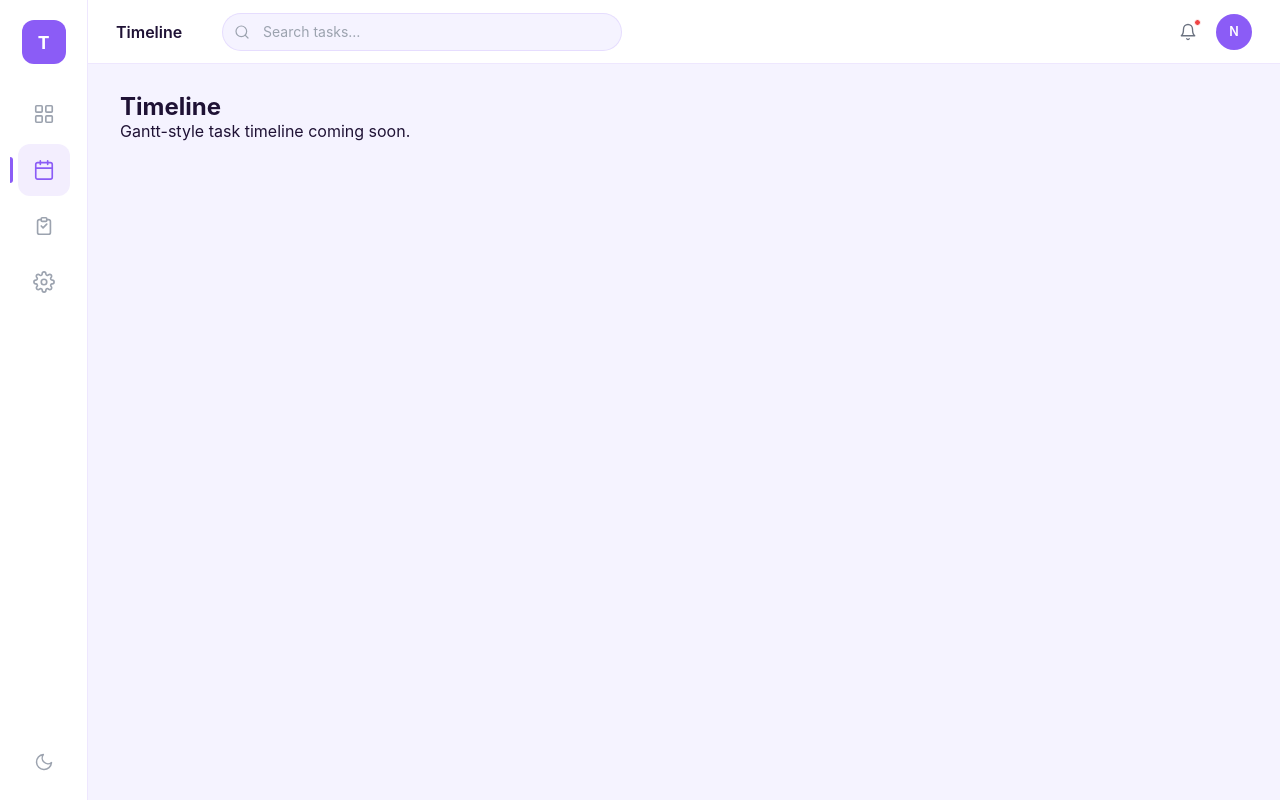
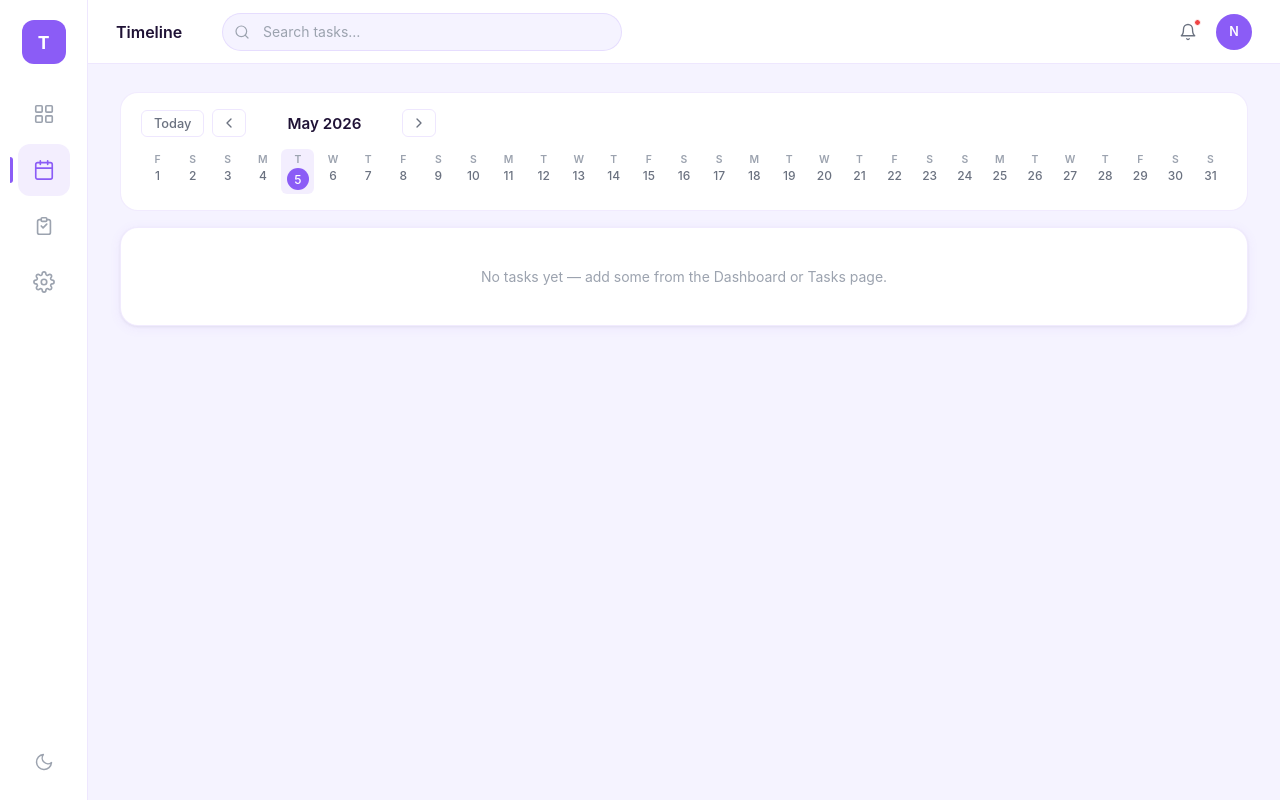
Before and after one commit to ziu222/react-todo, a React (Vite) app in the folder to-do app/: page /timeline in a window 1280 px wide. Built offline with nearby package versions, Linux system fonts and the light colour scheme.

Commit message:
feat(page): build Timeline page with month navigator and task pills

```diff
--- /dev/null
+++ b/to-do app/src/pages/TimelinePage.css
@@ -0,0 +1,21 @@
+.timeline-page {
+  display: flex;
+  flex-direction: column;
+  gap: 16px;
+}
+
+.timeline-body {
+  background: var(--bg-card);
+  border: 1px solid var(--card-border);
+  border-radius: var(--radius-lg);
+  box-shadow: var(--card-shadow);
+  overflow: hidden;
+  transition: background var(--transition-normal);
+}
+
+.timeline-empty {
+  padding: 40px;
+  text-align: center;
+  color: var(--text-muted);
+  font-size: 0.875rem;
+}
--- a/to-do app/src/pages/TimelinePage.tsx
+++ b/to-do app/src/pages/TimelinePage.tsx
@@ -1,8 +1,54 @@
+import { useState } from 'react'
+import { useTodosContext } from '../app/TodosContext'
+import TimelineHeader from '../components/timeline/TimelineHeader'
+import TimelineRow    from '../components/timeline/TimelineRow'
+import './TimelinePage.css'
+
+function getDaysInMonth(year: number, month: number): Date[] {
+  const count = new Date(year, month + 1, 0).getDate()
+  return Array.from({ length: count }, (_, i) => new Date(year, month, i + 1))
+}
+
 export default function TimelinePage() {
+  const { filteredTodos } = useTodosContext()
+  const [viewMonth, setViewMonth] = useState(() => {
+    const d = new Date()
+    return new Date(d.getFullYear(), d.getMonth(), 1)
+  })
+
+  const visibleDays = getDaysInMonth(viewMonth.getFullYear(), viewMonth.getMonth())
+
+  function goToday() {
+    const d = new Date()
+    setViewMonth(new Date(d.getFullYear(), d.getMonth(), 1))
+  }
+
+  function goPrev() {
+    setViewMonth(d => new Date(d.getFullYear(), d.getMonth() - 1, 1))
+  }
+
+  function goNext() {
+    setViewMonth(d => new Date(d.getFullYear(), d.getMonth() + 1, 1))
+  }
+
   return (
-    <div className="page-placeholder">
-      <h2>Timeline</h2>
-      <p>Gantt-style task timeline coming soon.</p>
+    <div className="timeline-page" style={{ '--day-count': visibleDays.length } as React.CSSProperties}>
+      <TimelineHeader
+        visibleDays={visibleDays}
+        month={viewMonth}
+        onPrev={goPrev}
+        onNext={goNext}
+        onToday={goToday}
+      />
+
+      <div className="timeline-body">
+        {filteredTodos.length === 0 && (
+          <p className="timeline-empty">No tasks yet — add some from the Dashboard or Tasks page.</p>
+        )}
+        {filteredTodos.map(todo => (
+          <TimelineRow key={todo.id} todo={todo} visibleDays={visibleDays} />
+        ))}
+      </div>
     </div>
   )
 }
```
